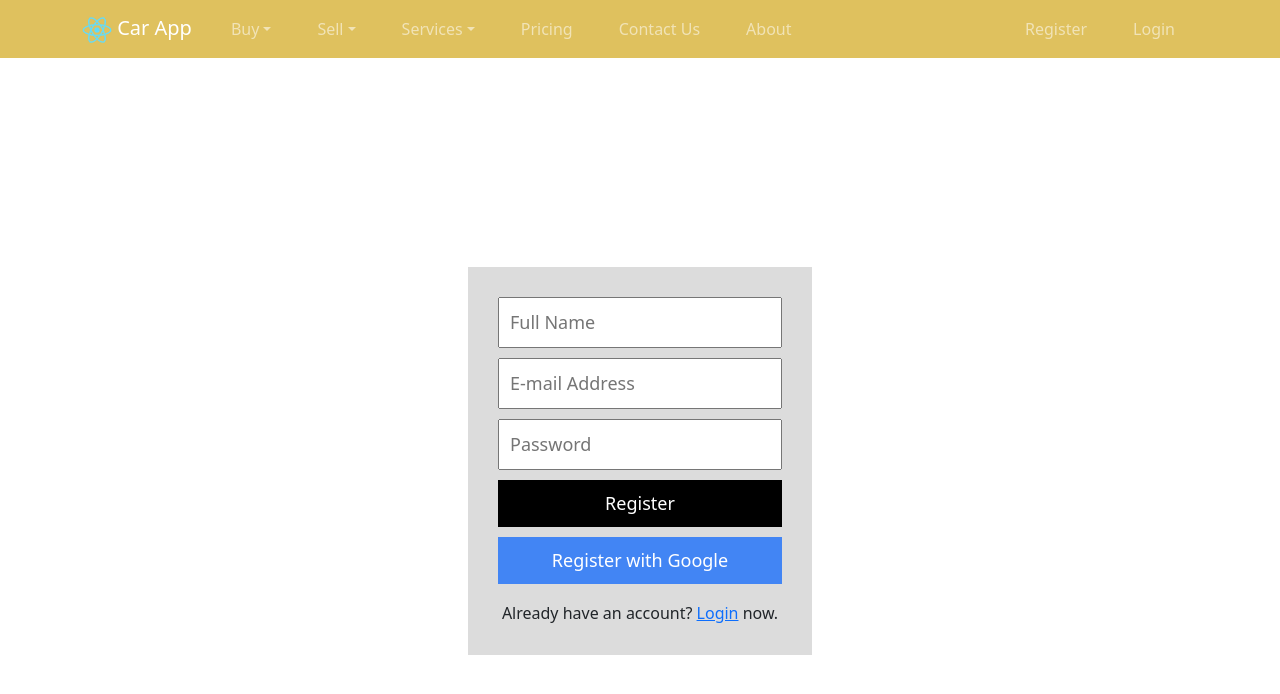
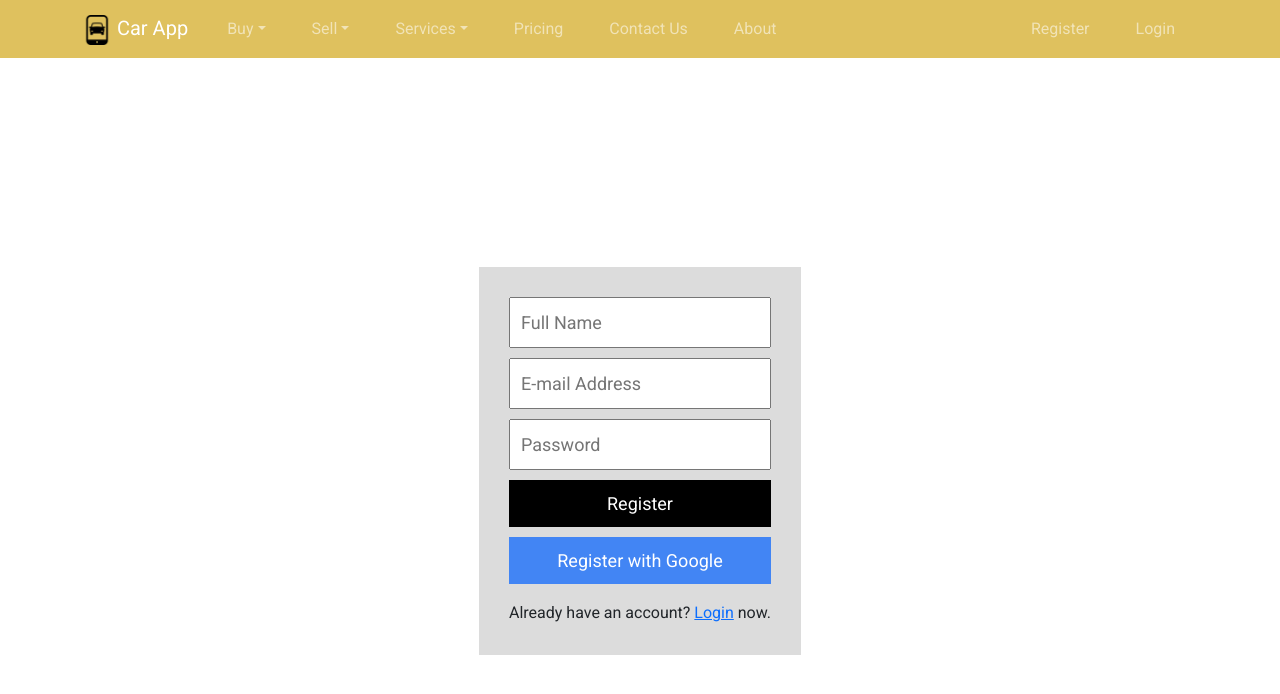
Before and after one commit to EHB-TI/web-app-acces-denied, a React (Create React App) app: page /register in a window 1280 px wide. Shown: the top 694 px of the page. Built offline with nearby package versions, Linux system fonts and the light colour scheme; no server answers.

Commit message:
Code errors / debug

```diff
--- a/src/components/NavBar.js
+++ b/src/components/NavBar.js
@@ -7,11 +7,11 @@
 function NavBar()
 {
    return (
-    <Navbar collapseOnSelect expand="xl" class="navbar" variant="dark">
+    <Navbar collapseOnSelect expand="xl" className="navbar" variant="dark">
       <Container>
         <Navbar.Brand as={Link} to={"/"}>
           <img
-              src="/logo192.png"
+              src="/images/carApp.png"
               width="30"
               height="30"
 
--- a/src/index.css
+++ b/src/index.css
@@ -1,4 +1,5 @@
 /* FONTS for project */
+@import url('https://fonts.googleapis.com/css2?family=Roboto:ital,wght@0,400;1,700&display=swap');
 
 
 
@@ -11,3 +12,8 @@
 
 
 /* ------------------- */
+
+*
+{
+  font-family: 'Roboto', sans-serif;
+}
--- a/src/pages/Dashboard.js
+++ b/src/pages/Dashboard.js
@@ -5,7 +5,7 @@
 import { auth, db, logout } from "../firebase/firebase.js";
 
 function Dashboard() {
-  const [user, loading, error] = useAuthState(auth);
+  const [user, loading] = useAuthState(auth);
   const [name, setName] = useState("");
   const history = useHistory();
 
@@ -28,7 +28,7 @@
     if (!user) return history.replace("/");
 
     fetchUserName();
-  }, [user, loading]);
+  }, [user, loading, history]);
 
   return (
     <div className="dashboard">
--- a/src/pages/authentication/Login.js
+++ b/src/pages/authentication/Login.js
@@ -7,7 +7,7 @@
 function Login() {
   const [email, setEmail] = useState("");
   const [password, setPassword] = useState("");
-  const [user, loading, error] = useAuthState(auth);
+  const [user, loading] = useAuthState(auth);
   const history = useHistory();
 
   useEffect(() => {
@@ -16,7 +16,7 @@
       return;
     }
     if (user) history.replace("/dashboard");
-  }, [user, loading]);
+  }, [user, loading, history]);
 
   return (
     <div className="login">
--- a/src/pages/authentication/Register.js
+++ b/src/pages/authentication/Register.js
@@ -12,7 +12,7 @@
   const [email, setEmail] = useState("");
   const [password, setPassword] = useState("");
   const [name, setName] = useState("");
-  const [user, loading, error] = useAuthState(auth);
+  const [user, loading] = useAuthState(auth);
   const history = useHistory();
 
   const register = () => {
@@ -25,7 +25,7 @@
   useEffect(() => {
     if (loading) return;
     if (user) history.replace("/dashboard");
-  }, [user, loading]);
+  }, [user, loading, history]);
 
   return (
     <div className="register">
--- a/src/pages/authentication/Reset.js
+++ b/src/pages/authentication/Reset.js
@@ -7,13 +7,13 @@
 
 function Reset() {
   const [email, setEmail] = useState("");
-  const [user, loading, error] = useAuthState(auth);
+  const [user, loading ] = useAuthState(auth);
   const history = useHistory();
 
   useEffect(() => {
     if (loading) return;
     if (user) history.replace("/dashboard");
-  }, [user, loading]);
+  }, [user, loading, history]);
 
   return (
     <div className="reset">
```
Also changed, not shown: public/images/carApp.png (added).
